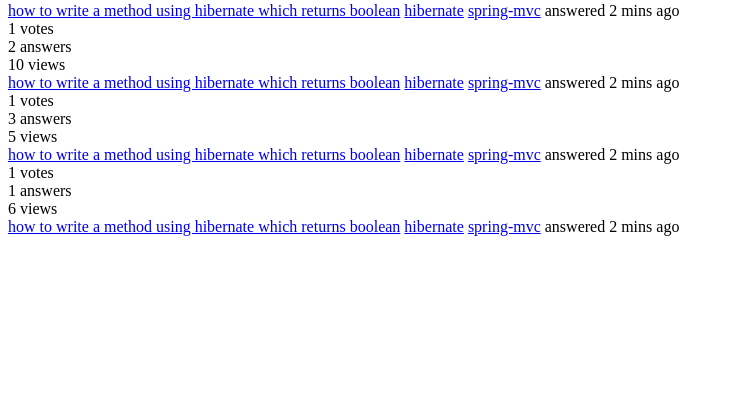
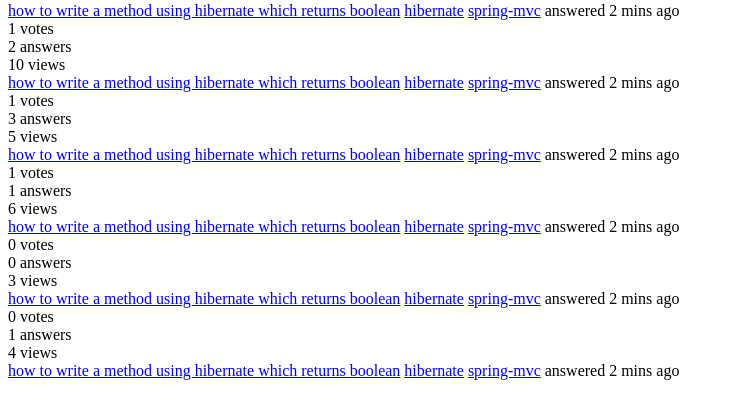
Before and after one commit to Dianawats/StackOverflow-lite, a Python web app: template StackOverflow-lite/template/index.html in a window 1280 px wide. Shown: the part 364-783 px from the top of the page, without its empty margins (0-734 px from the left). Run offline with Jinja, Linux system fonts and the light colour scheme; the template is opened without the code that fills it, so the values that code supplies are empty.

Commit message:
updating some features in html file [Feature #159713757]

```diff
--- a/StackOverflow-lite/template/index.html
+++ b/StackOverflow-lite/template/index.html
@@ -203,8 +203,79 @@
 
                                     </div>
 
+                                    <div class="clear"></div>
+	    					</div>
+	    					<div class="clear"></div>
+	    					<div class="divider light"></div>
 
+	    					<div class="question-row">
+	    						<div class="numbers">
+	    							<div class="number-slot">
+	    								<label>0</label>
+	    								<label>votes</label>
+	    							</div>
 
+	    							<div class="number-slot">
+	    								<label>0</label>
+	    								<label>answers</label>
+	    							</div>
+
+	    							<div class="number-slot">
+	    								<label>3</label>
+	    								<label>views</label>
+	    							</div>
+	    						</div>
+	    						<div class="question-summaries">
+	    							<a href="#" class="question">how to write a method using hibernate which returns boolean</a>
+
+	    							<a href="#" class="tag">hibernate</a>
+	    							<a href="#" class="tag">spring-mvc</a>
+
+	    							<span class="float-right">answered 2 mins ago</span>
+
+	    						</div>
+
+	    						<div class="clear"></div>
+	    					</div>
+	    					<div class="clear"></div>
+	    					<div class="divider light"></div>
+
+	    					<div class="question-row">
+	    						<div class="numbers">
+	    							<div class="number-slot">
+	    								<label>0</label>
+	    								<label>votes</label>
+	    							</div>
+
+	    							<div class="number-slot">
+	    								<label>1</label>
+	    								<label>answers</label>
+	    							</div>
+
+	    							<div class="number-slot">
+	    								<label>4</label>
+	    								<label>views</label>
+	    							</div>
+	    						</div>
+	    						<div class="question-summaries">
+	    							<a href="#" class="question">how to write a method using hibernate which returns boolean</a>
+
+	    							<a href="#" class="tag">hibernate</a>
+	    							<a href="#" class="tag">spring-mvc</a>
+
+	    							<span class="float-right">answered 2 mins ago</span>
+
+	    						</div>
+
+	    						<div class="clear"></div>
+	    					</div>
+	    					<div class="clear"></div>
+	    					<div class="divider light"></div>
+	    				</div>
+    				</div>
+    			</div>
+    		</section>
+    	</home-main>
 
     </body>
 </html>
```
